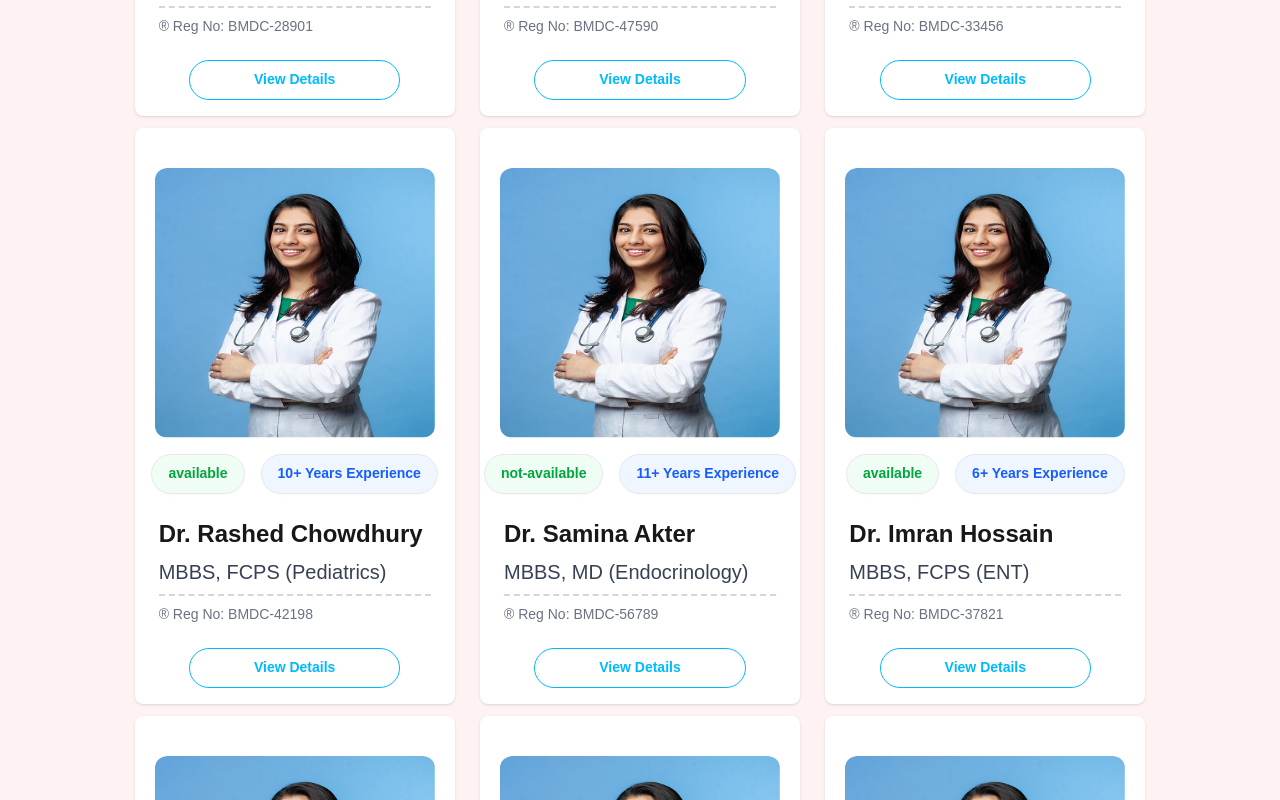
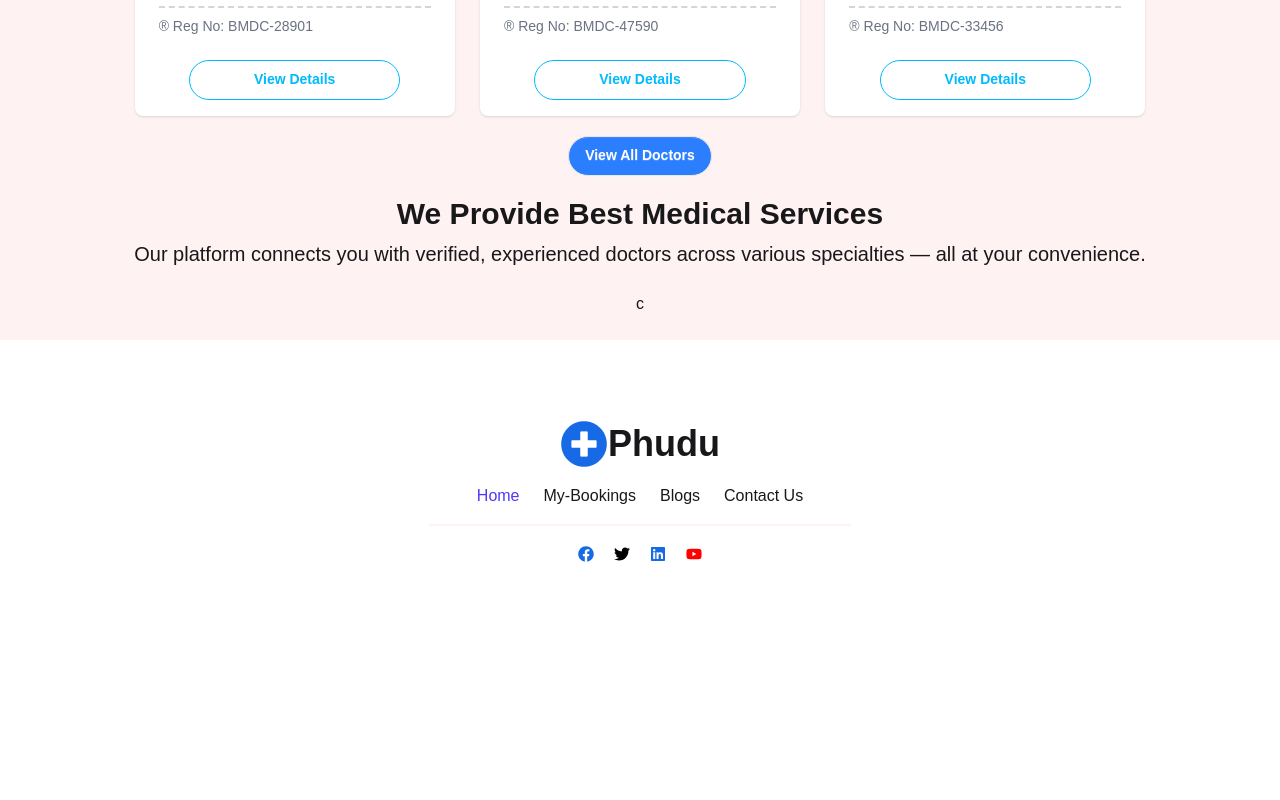
Before and after one commit to MohammadDevs/Phudu, a React (Vite) app: page / in a window 1280 px wide. Shown: the part 1800-2600 px from the top of the page. After the commit the page ends 2442 px from the top, so only its background shows below. Built offline with nearby package versions, Linux system fonts and the light colour scheme.

Commit message:
add details button

```diff
--- a/src/Components/Doctors/Doctors.jsx
+++ b/src/Components/Doctors/Doctors.jsx
@@ -1,8 +1,17 @@
-import React from 'react';
+import React, { useEffect, useState } from 'react';
 import DoctorsCard from '../Doctors Card/DoctorsCard';
+import { Link } from 'react-router';
 
 const Doctors = ({doctorsData}) => {
-console.log(doctorsData)
+const [displayDoctor,setDisplayDoctor] = useState([])
+const [showDoctors,setShowDoctors] = useState(false)
+useEffect(()=>{
+    if(showDoctors){
+        setDisplayDoctor(doctorsData)
+    }else{
+        setDisplayDoctor(doctorsData.slice(0, 6))}
+},[doctorsData, showDoctors])
+
     return (
         <div className='max-w-5xl mx-auto'>
             <div className='max-w-4xl mx-auto'>
@@ -11,9 +20,15 @@ console.log(doctorsData)
             </div>
             <div className='grid grid-cols-1 md:grid-cols-3 gap-3'>
                 {
-                    doctorsData.map(doctorData => <DoctorsCard key={doctorData.id} doctorData={doctorData}></DoctorsCard>)
+                    displayDoctor.map(doctorData => <DoctorsCard key={doctorData.id} doctorData={doctorData}></DoctorsCard>)
                 }
             </div>
+            <Link><button onClick={()=>{
+                setShowDoctors(prv=>!prv)
+                if(showDoctors) window.scrollTo({top: 0,
+                                                behavior: 'smooth',
+                                                });
+            }} className='btn bg-blue-500 text-white rounded-3xl my-5'>{showDoctors ? 'View Less' : 'View All Doctors'}</button> </Link>
         </div>
     );
 };
--- /dev/null
+++ b/src/Components/Reviews/Reviews.jsx
@@ -0,0 +1,15 @@
+import React from 'react';
+
+const Reviews = () => {
+    return (
+        <div className='max-w-5xl mx-auto'>
+            <h2 className='text-3xl font-semibold'>We Provide Best Medical Services</h2>
+            <p className='text-xl my-2'>Our platform connects you with verified, experienced doctors across various specialties — all at your convenience. </p>
+            <div className='my-6'>
+                c
+            </div>
+        </div>
+    );
+};
+
+export default Reviews;
--- a/src/Pages/Home/Home.jsx
+++ b/src/Pages/Home/Home.jsx
@@ -1,6 +1,7 @@
 import { useLoaderData } from 'react-router';
 import Hero from '../../Components/Banner/Hero';
 import Doctors from '../../Components/Doctors/Doctors';
+import Reviews from '../../Components/Reviews/Reviews';
 
 const Home = () => {
     const data = useLoaderData()
@@ -8,6 +9,7 @@ const Home = () => {
         <div className='text-center'>
             <Hero></Hero>
             <Doctors doctorsData ={data}></Doctors>
+            <Reviews></Reviews>
         </div>
     );
 };
```
